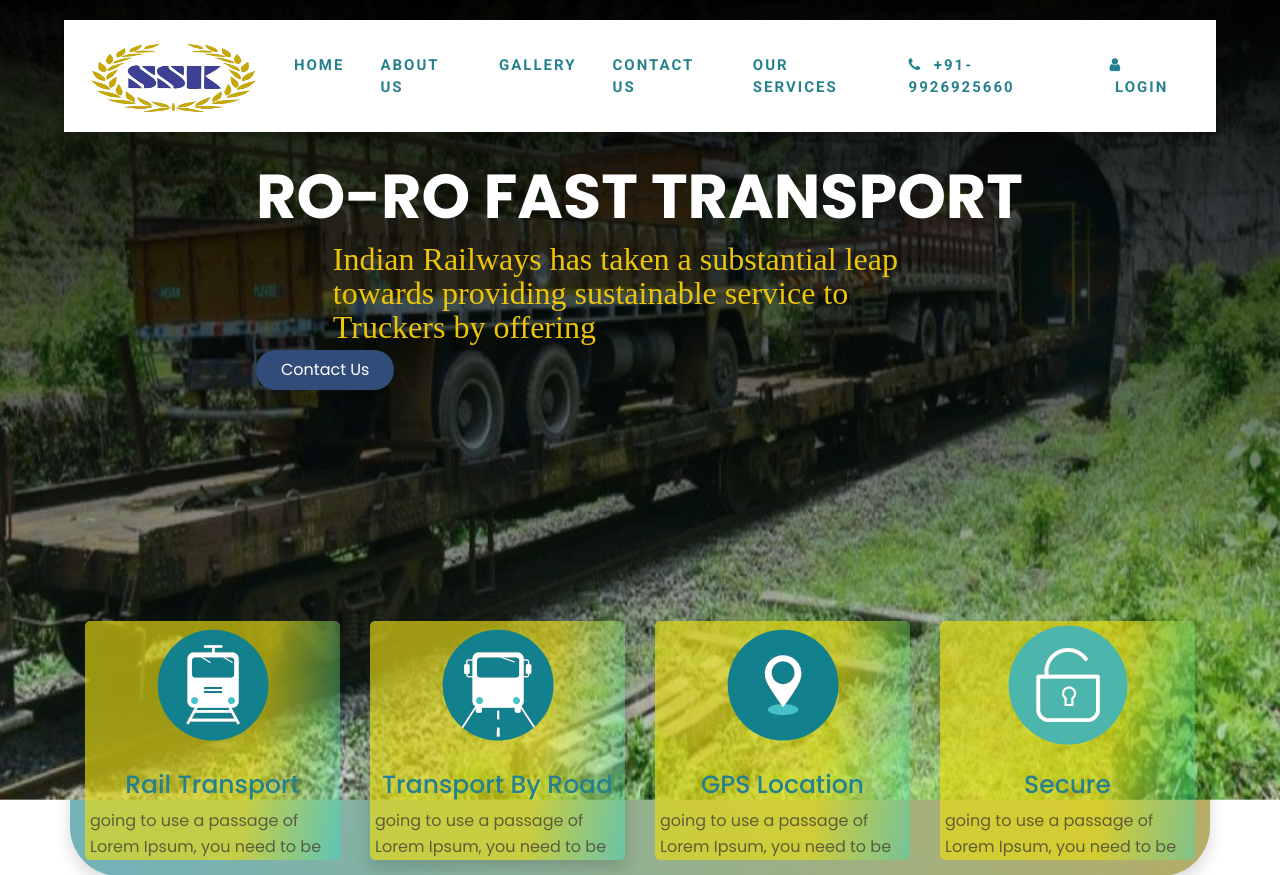
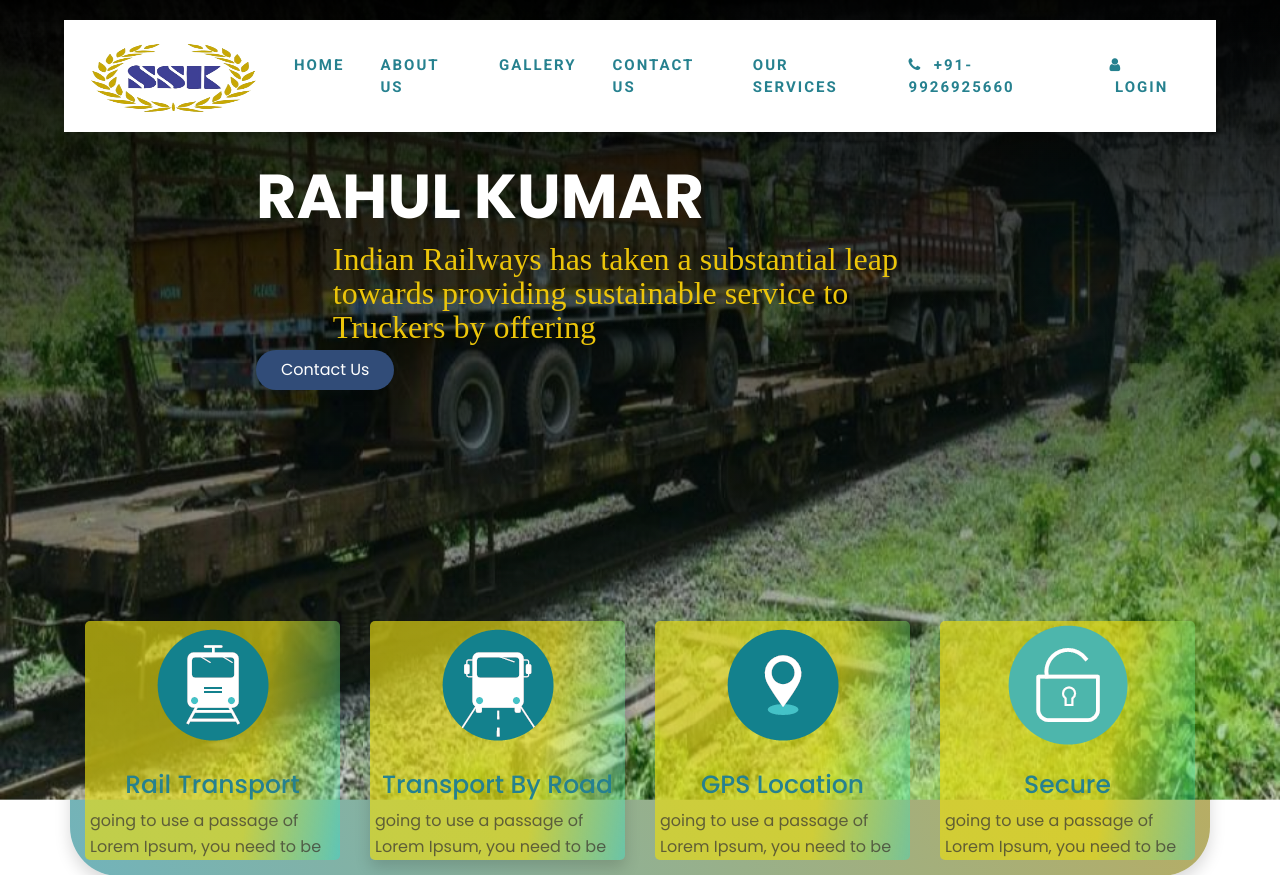
Before and after one commit to rahul1599/Ssk-Devcon-, a PHP site: page / in a window 1280 px wide. Shown: the top 875 px of the page. Run offline with PHP 8.4, Linux system fonts and the light colour scheme.

Commit message:
title changes

```diff
--- a/index.php
+++ b/index.php
@@ -133,7 +133,7 @@
   </div>
 
   <div class="slider-content">
-    <h1>RO-RO Fast Transport</h1>
+    <h1>Rahul Kumar</h1>
     <p>Indian Railways has taken a substantial leap towards providing sustainable service to
           Truckers by offering </p>
           <a href="#" class=" btn-area">Contact Us</a>
```
